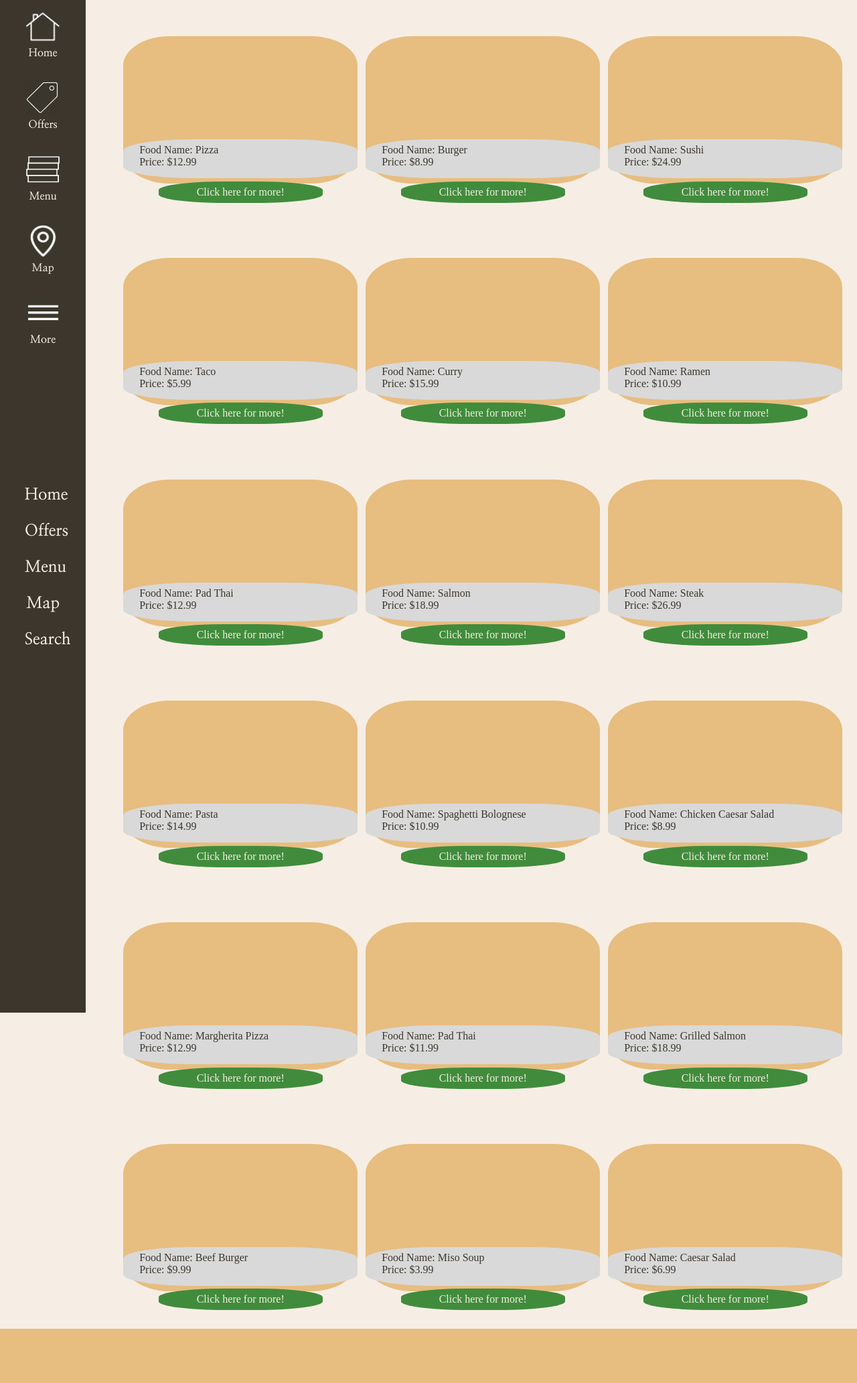
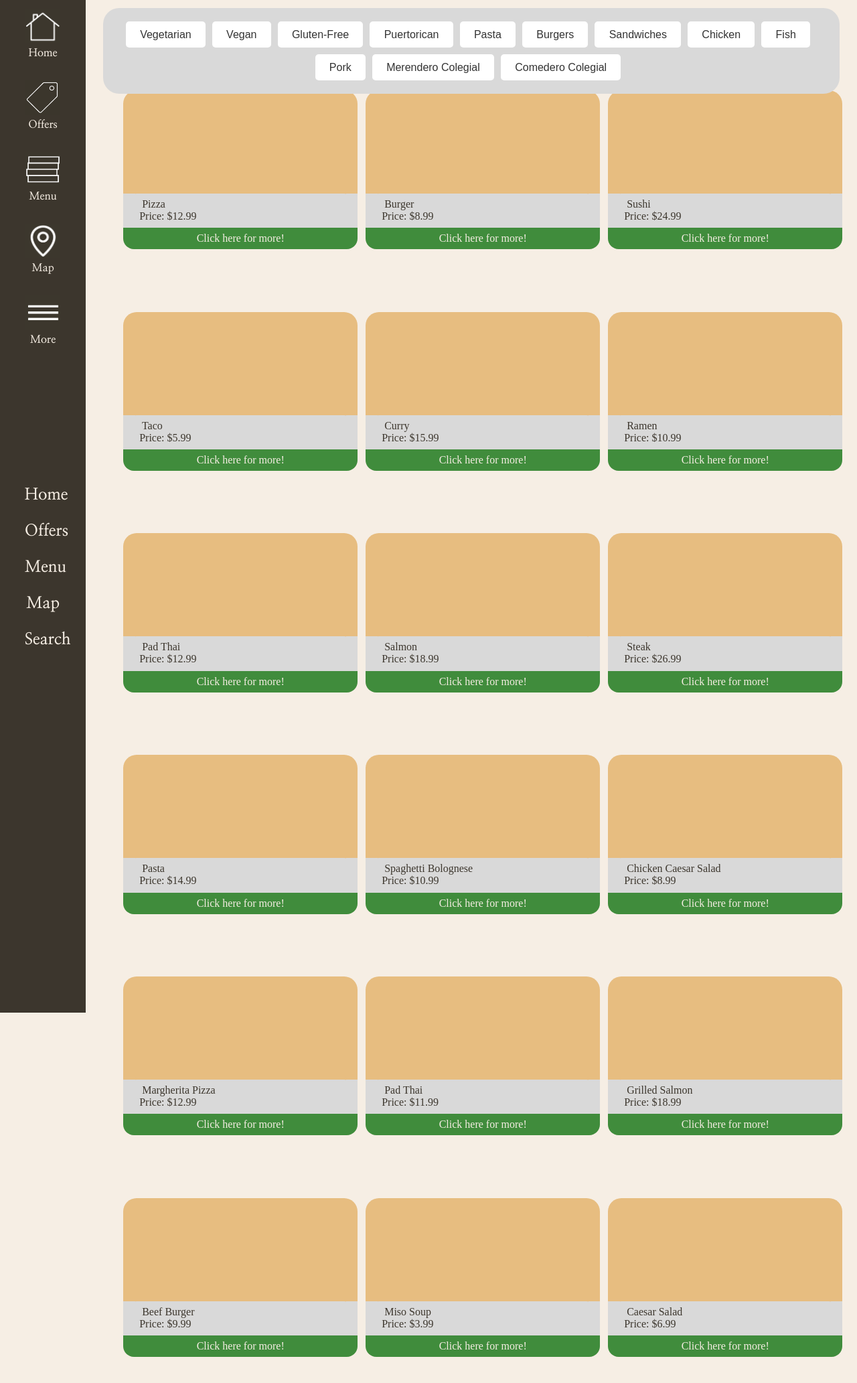
Before and after one commit to diego-velez-upr/meal-finder, a Django app: page / in a window 1280 px wide. Shown: the part 88-2153 px from the top of the page at 67% size. Before the commit the page ends 2072 px from the top, so only its background shows below. Run offline with Django 4.2, Linux system fonts and the light colour scheme; data comes from the database, SQL or seed files in the repository.

Commit message:
Add filter UI to all menus, and improve general UI

```diff
--- a/site/listing/static/css/styles.css
+++ b/site/listing/static/css/styles.css
@@ -18,7 +18,7 @@ table{
   color: #f6eee4;
   margin-left: 10%;
   width: 85%;
-  padding-top: 6.7%;
+  padding-top: 13%;
 }
 
 
@@ -30,8 +30,9 @@ td {
   height: 220px;
   width: 350px;
   background-color: #E7BD80;
-  border-radius: 20%;
+  border-radius: 20px;
 }
+
 
 .tbgray{
   background-color: #D9D9D9;
@@ -39,22 +40,65 @@ td {
   position: relative;
   top: 70%;
   height: 20%;
-  border-radius: 30%;
+  border-radius: 20px;
   width: 100%;
   padding-top: 2%;
   padding-bottom: 2%;
+}
+
+.tbgray::before {
+  content: "";
+  opacity: 1;
+  position: absolute;
+  background-color: #D9D9D9;
+  width: 5%;
+  height: 100%;
+  top: -0%;
+  left: 0%;
+}
+
+.tbgray::after {
+  content: "";
+  opacity: 1;
+  position: absolute;
+  background-color: #D9D9D9;
+  width: 5%;
+  height: 100%;
+  top: -0%;
+  right: 0%;
 }
 
 .tbgreen{
   text-align: center;
   background-color: #408c3c;
   position: relative;
-  top: 72%;
-  width: 70%;
-  margin-left: 15%;
-  border-radius: 40%;
+  top: 67%;
+  width: 100%;
+  border-radius: 20px;
   padding-top: 2%;
   padding-bottom: 2%;
+}
+
+.tbgreen::before {
+  content: "";
+  opacity: 1;
+  position: absolute;
+  background-color: #408c3c;
+  width: 30%;
+  height: 50%;
+  top: -0%;
+  left: 0%;
+}
+
+.tbgreen::after {
+  content: "";
+  opacity: 1;
+  position: absolute;
+  background-color: #408c3c;
+  width: 30%;
+  height: 50%;
+  top: -0%;
+  right: 0%;
 }
 
 .map{
@@ -195,8 +239,6 @@ footer{
   position: fixed;
   width: 100%;
 }
-
-
 
 
 
@@ -352,4 +394,53 @@ footer{
     font-size: 20px;
 		padding-top: 1%;
   }
+
+
+  .filter-container {
+    position: fixed;
+    top: 100px;
+    left: 12%;
+    right: 2%;
+    background-color: #D9D9D9;
+    border-radius: 24px;
+    display: flex;
+    flex-wrap: wrap;
+    justify-content: center;
+    align-items: flex-start;
+    padding:20px;
+    grid-template-columns: repeat(7, 1fr);
+    grid-template-rows: auto auto;
+    grid-row-gap: 10px;
+    justify-items: center;
+    z-index: 4;
+  }
+
+  .filter-button {
+    background-color: #fff;
+    border: none;
+    border-radius: 5px;
+    color: #333;
+    cursor: pointer;
+    font-size: 16px;
+    margin-right: 10px;
+    padding: 1% 2%;
+    transition: background-color 0.3s ease;
+  }
+
+  .filter-button:hover {
+    background-color: #e5e5e5;
+  }
+
+  .filter-button.active {
+    background-color: #333;
+    color: #fff;
+  }
+
+  .filter-button.inactive {
+    background-color: #fff;
+    color: #333;
+  }
+
+
+
 }
--- a/site/listing/static/js/script.js
+++ b/site/listing/static/js/script.js
@@ -1,5 +1,7 @@
 //Hamburger menu function
+console.log("up and running...")
 function menu() {
+
     var navlinks = document.getElementById("nav-links");
     var header = document.getElementById("mobilehead");
     var menuicon = document.getElementById("icon");
@@ -13,4 +15,34 @@ function menu() {
             navlinks.style.display = "block";
             header.style.color = "#3c362d"
         }
+
 }
+
+var selectedFilters = [];
+var yes = "yes";
+
+
+function buttonClick(name) {
+    const button = document.getElementById(name);
+
+    console.log('Button clicked!');
+    console.log(button.id);
+    console.log('in');
+
+    if(button.classList.contains('active')){
+        console.log('Deactivated...');
+        button.classList.remove('active')
+        for(var i = 0; i < selectedFilters.length; i++){
+
+            if ( selectedFilters[i] === button.textContent.toLowerCase()) {
+                selectedFilters.splice(i, 1);
+            }
+        }
+
+    }else{
+        console.log('Activated...');
+        button.classList.add('active');
+        selectedFilters.push(button.textContent.toLowerCase())
+    }
+    console.log(selectedFilters.length)
+  }
--- a/site/listing/templates/index.html
+++ b/site/listing/templates/index.html
@@ -10,15 +10,40 @@
           rel="stylesheet">
     <meta charset="utf-8">
     <meta name="viewport" content="width=device-width, initial-scale=1.0">
+    <script src="{% static 'js/script.js' %}"></script>
+
 </head>
 
 <body>
+
+
+    <div class="filter-container">
+
+        <button id="vegetarian-button" class="filter-button" onclick='buttonClick("vegetarian-button")'>Vegetarian</button>
+        <button id="vegan-button" class="filter-button" onclick='buttonClick("vegan-button")'>Vegan</button>
+        <button id="glutten-button" class="filter-button" onclick='buttonClick("glutten-button")'>Gluten-Free</button>
+        <button id="PR-button"class="filter-button" onclick="buttonClick('PR-button')">Puertorican</button>
+        <button id='pasta-button'class="filter-button" onclick="buttonClick('pasta-button')">Pasta</button>
+        <button id='burgers-button'class="filter-button" onclick="buttonClick('burgers-button')">Burgers</button>
+        <button id='sandwich-button'class="filter-button" onclick="buttonClick('sandwich-button')">Sandwiches</button>
+        <button id='chicken-button'class="filter-button" onclick="buttonClick('chicken-button')">Chicken</button>
+        <button id='fish-button'class="filter-button" onclick="buttonClick('fish-button')">Fish</button>
+        <button id='pork-button'class="filter-button" onclick="buttonClick('pork-button')">Pork</button>
+        <button id='meren-button'class="filter-button" onclick="buttonClick('meren-button')">Merendero Colegial</button>
+        <button id='come-button'class="filter-button" onclick="buttonClick('come-button')">Comedero Colegial</button>
+
+    </div>
+
+</body>
+
 
 <header>
     <h1>WELCOME TO CAMPUS BITES!</h1>
     <a class="search-icon" onclick="menu()">
         <div id="icon"><img src="{% static 'images/search.jpeg' %}" alt="" style="width:100%"></div>
     </a>
+
+
 
     <a class="profile-icon" onclick="menu()">
         <div id="icon"><img src="{% static 'images/icon.jpeg' %}" alt="" style="width:100%"></div>
@@ -61,6 +86,8 @@
         </nav>
     </div>
 
+
+
     <table>
         {% for food_list in foods %}
         <tr>
@@ -68,12 +95,11 @@
                     <td>
                         <div class="square">
                             <figcaption class="tbgray">
-                        &nbsp;&nbsp;&nbsp;&nbsp;&nbsp;&nbsp;Food Name: {{ food.name }}<br> &nbsp;&nbsp;&nbsp;&nbsp;&nbsp;&nbsp;Price:
+                                &nbsp;&nbsp;&nbsp;&nbsp;&nbsp;&nbsp; {{ food.name }}<br> &nbsp;&nbsp;&nbsp;&nbsp;&nbsp;&nbsp;Price:
                                 ${{ food.price }}
                             </figcaption>
                             <figcaption class="tbgreen">
                                 Click here for more!
-                    </figcaption>
                         </div>
                     </td>
             {% endfor %}
@@ -98,5 +124,6 @@
 </footer>
 
 <script src="{% static 'js/script.js' %}"></script>
+
 </body>
 </html>
```
Also changed, not shown: site/listing/templates/menu.html (+21 -0 lines), site/listing/templates/offers.html (+20 -0 lines). Lines whose indentation alone changed are shown as unchanged.
